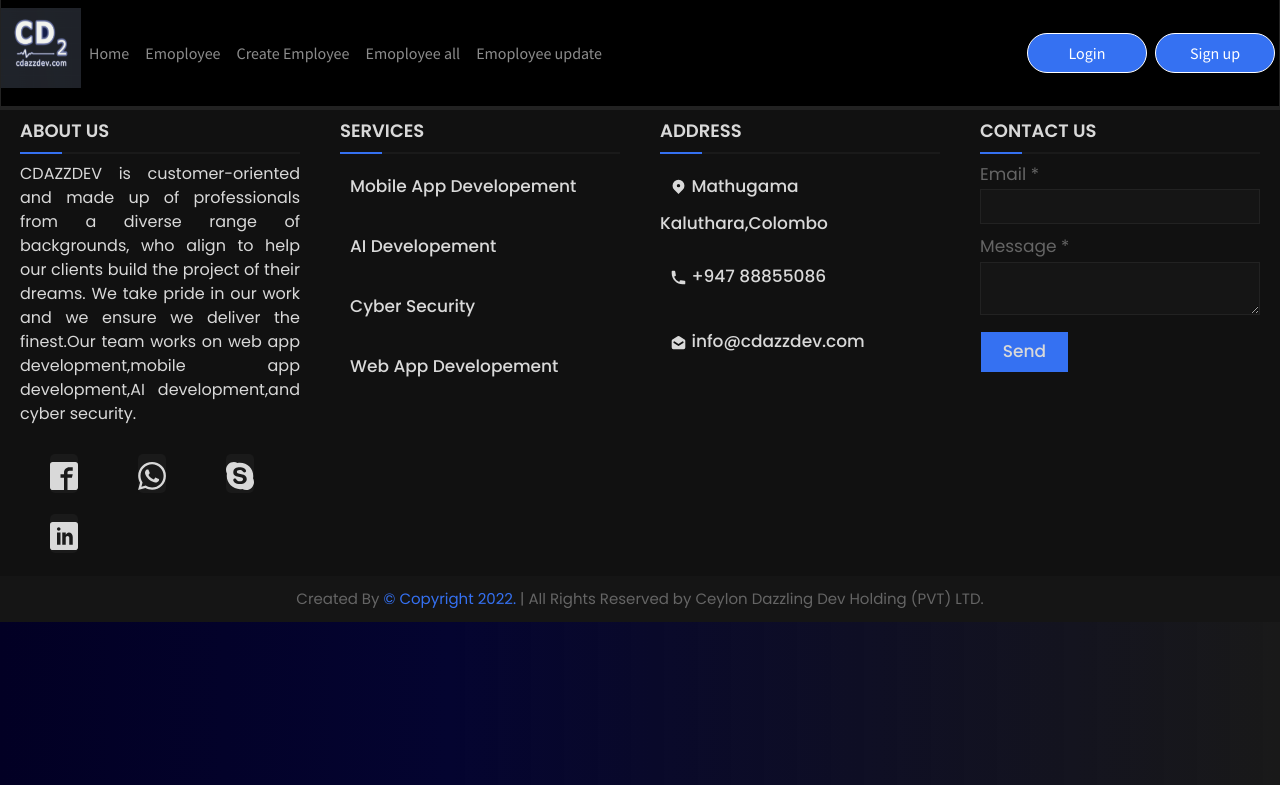
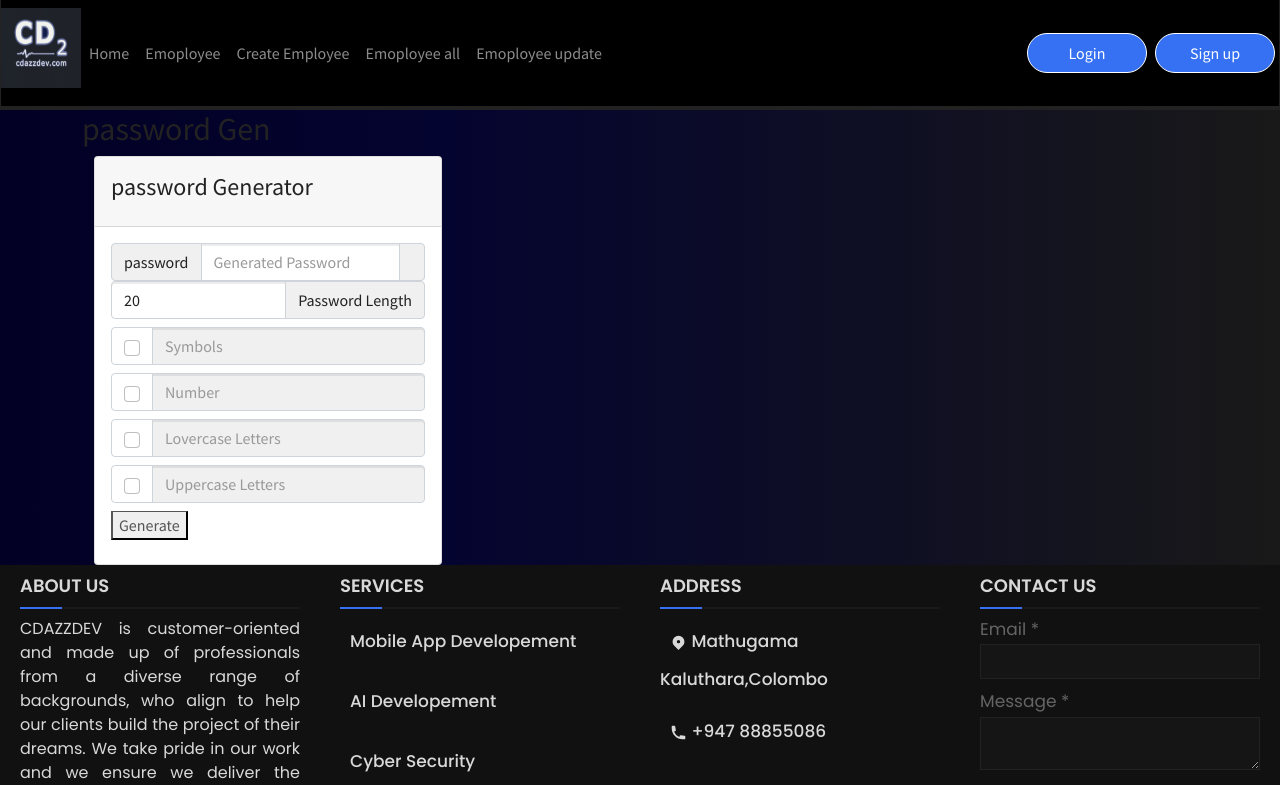
Before and after one commit to AchiniPramoda/Employee_Project, a React (Create React App) app in the folder employee_frontend/: page /admin/passwordgen in a window 1280 px wide. Shown: the top 785 px of the page. Built offline with nearby package versions, Linux system fonts and the light colour scheme.

Commit message:
cahnge the admin container add new route to the password

```diff
--- a/employee_frontend/src/components/admin/AdminContainer.js
+++ b/employee_frontend/src/components/admin/AdminContainer.js
@@ -6,7 +6,7 @@ import {
 } from "react-router-dom";
 
 import AdminEmployeeManager from '../employees/AdminEmployeeManager';
-
+import AdminPassword from './passwordgen'
 
 const AdminContainer = () => {
     return (<React.Fragment>
@@ -17,13 +17,13 @@ const AdminContainer = () => {
                     <Route path="/admin/employees">
                         <AdminEmployeeManager />
                     </Route>
-
                     <Route exact path="/">
-
                     </Route>
                     <Route exact path="/admin">
-
                     </Route>
+                    <Route exact path="/admin/passwordgen">
+                    <AdminPassword/>
+               </Route>
                 </Switch>
             </Router>
         </div>
--- /dev/null
+++ b/employee_frontend/src/components/admin/passwordgen.css
@@ -0,0 +1,8 @@
+.container mt {
+	width: 100%;
+	min-height: 75vh;
+	background-color: #101013;
+	display: flex;
+	align-items: center;
+	justify-content: center;
+}
--- /dev/null
+++ b/employee_frontend/src/components/admin/passwordgen.js
@@ -0,0 +1,156 @@
+import React, { useState } from "react";
+import { PasswordService } from "../../services/PasswordService";
+import './passwordgen.css';
+
+let Passwodgen =()=>{
+let [state,setState] =useState({
+   generatedPassword :'',
+   passwordLength :20,
+   Symbol:false,
+   number: false,
+   lower:false,
+   upper:false
+
+
+});
+
+let updateInput =(event)=>{
+
+
+    setState({
+        ...state,
+        [event.target.name]:event.target.value
+
+    })}
+    let submit =(event)=>{
+    event.preventDefault();
+    //let randomLower =String.fromCharCode(Math.floor(Math.random()*26)+97);
+    //console.log(randomLower)
+    let passwordObj=PasswordService.getPasswordObj(state);
+    //console.log(passwordObj);
+    let thePassword = PasswordService.genaratePassword(passwordObj,state.passwordLength)
+    console.log(thePassword);
+    setState({...state,generatedPassword:thePassword})
+        }
+    let updateCheck =(event)=>{
+
+
+        setState({
+            ...state,
+            [event.target.name]:event.target.checked
+
+        })
+};
+    return(
+        <React.Fragment>
+          <h2>password Gen</h2>
+          <div className="container mt">
+              <div className="row">
+                  <div className="col-md-4">
+                      <div className="card show-lg">
+                          <div className="card-header bg-waring p-3">
+                              <p className="h4">password Generator</p>
+                          </div>
+                          <div className="card-body bg-waring">
+                              <form onSubmit={submit}>
+                                  <div className="mb-2">
+                                      <div className="input-group">
+                                          <span className="input-group-text"> password</span>
+                                           <input
+                                           value={state.generatedPassword}
+                                           onChange={updateInput}
+                                           name='generatedPassword'
+                                           type="text" className="form-control" placeholder="Generated Password"></input>
+                                           <span className="input-group-text"><i className="fa fa-clipbord"/></span>
+                                      </div>
+                                      <div className="mb-2">
+                                      <div className="input-group">
+
+                                           <input
+                                           required={true}
+                                            value={state.passwordLength}
+                                            onChange={updateInput}
+                                            name='passwordLength'
+                                           type="number" className="form-control" placeholder="Password Length"></input>
+                                           <span className="input-group-text">Password Length</span>
+                                      </div>
+                                      </div>
+                                      <div className="mb-2">
+                                      <div className="input-group">
+
+                                           <span className="input-group-text bg-white">
+                                           <input
+                                           value={state.Symbol}
+                                           name='symbol'
+                                            onChange={updateCheck}
+                                            type="checkbox" className="form-check-input"></input>
+                                           </span>
+
+                                           <input type="text" disabled ={true}className="form-control" placeholder="Symbols"></input>
+                                      </div>
+
+
+                                      </div>
+
+                                      <div className="mb-2">
+                                      <div className="input-group">
+
+
+                                           <span className="input-group-text bg-white">
+                                           <input
+
+                                           value={state.number}
+                                           name='number'
+                                            onChange={updateCheck} type="checkbox" className="form-check-input"></input>
+                                           </span>
+
+                                           <input type="text" disabled ={true}className="form-control" placeholder="Number"></input>
+                                      </div>
+                                      </div>
+                                      <div className="mb-2">
+                                      <div className="input-group">
+
+
+                                           <span className="input-group-text bg-white">
+                                           <input
+                                           value={state.lower}
+                                           name='lower'
+                                            onChange={updateCheck}
+                                           type="checkbox" className="form-check-input"></input>
+                                           </span>
+
+                                           <input type="text" disabled ={true}className="form-control" placeholder="Lovercase Letters"></input>
+                                      </div>
+                                      </div>
+                                      <div className="mb-2">
+                                      <div className="input-group">
+
+
+                                           <span className="input-group-text bg-white">
+                                           <input
+                                           value={state.upper}
+                                           name='upper'
+                                            onChange={updateCheck}
+                                           type="checkbox" className="form-check-input"></input>
+                                           </span>
+
+                                           <input type="text" disabled ={true}className="form-control" placeholder="Uppercase Letters"></input>
+                                      </div>
+                                      </div>
+                                      <div className="mb-2">
+                                          <input type="submit" value="Generate" className="btn-outline-dark"/>
+                                      </div>
+
+
+                                  </div>
+                              </form>
+                          </div>
+                      </div>
+                  </div>
+              </div>
+
+          </div>
+        </React.Fragment>
+    )
+};
+export default Passwodgen;
```
